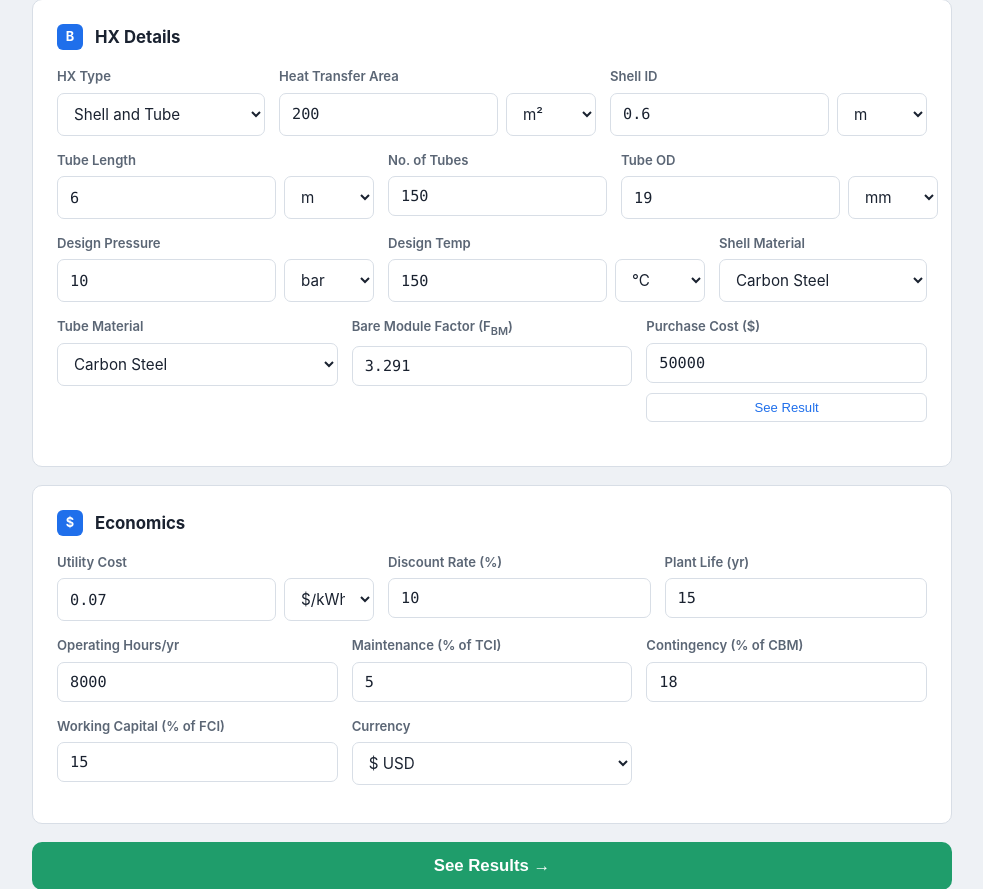
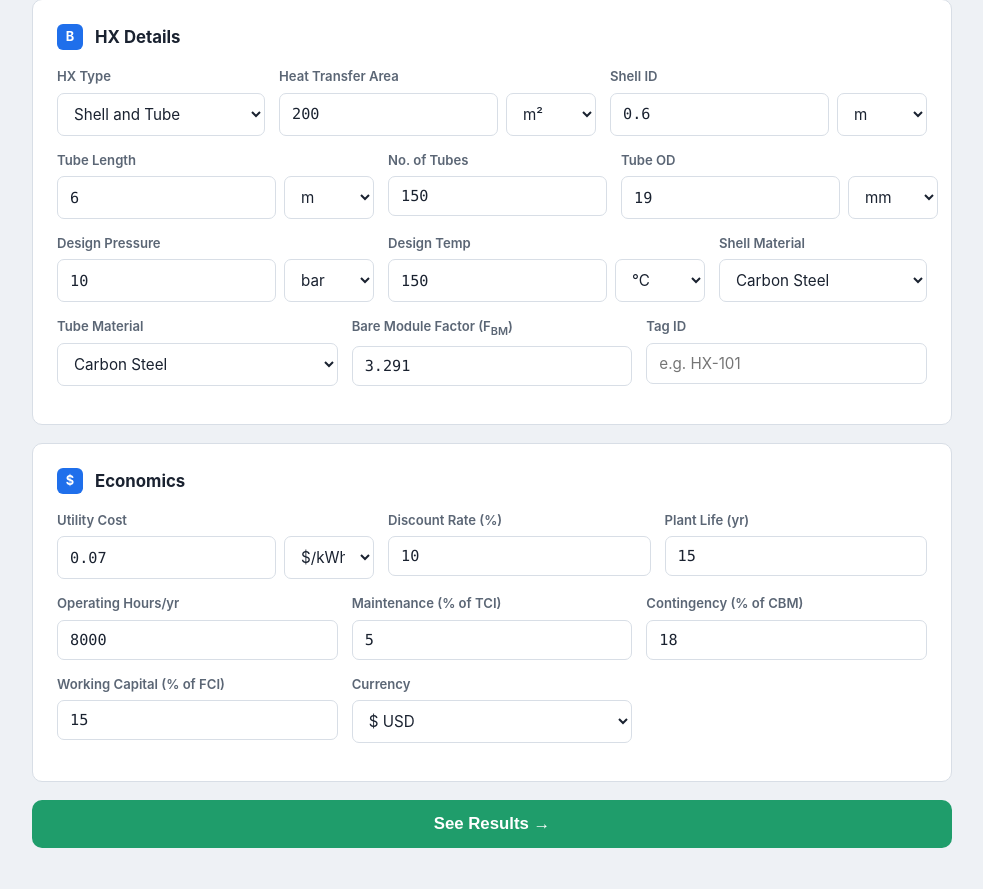
Before and after one commit to The-PSI-Lab/samavesh, a Flask app: page /analysis/1 in a window 1280 px wide. Shown: the part 274-1163 px from the top of the page, without its empty margins (148-1131 px from the left). Run offline with Flask 3, Linux system fonts and the light colour scheme.

Commit message:
Remove purchase cost from HX details, add Tag ID field

```diff
--- a/templates/analysis.html
+++ b/templates/analysis.html
@@ -122,11 +122,9 @@
             <label>Bare Module Factor (F<sub>BM</sub>)</label>
             <input type="number" step="any" name="bare_module_factor" value="3.291">
           </div>
-          <div class="field" id="purchase-cost-field">
-            <label>Purchase Cost ($)</label>
-            <input type="number" step="any" name="purchase_cost" value="50000" id="purchase-cost-input">
-            <button type="button" class="btn-ghost-sm" onclick="calcPurchaseCost()" style="margin-top:4px;">See Result</button>
-            <span id="purchase-result" style="font-size:0.82rem;color:var(--green);font-weight:600;"></span>
+          <div class="field">
+            <label>Tag ID</label>
+            <input type="text" name="tag_id" placeholder="e.g. HX-101">
           </div>
         </div>
       </div>
@@ -198,15 +196,5 @@
     <img src="{{ url_for('static', filename='images/psi-lab-logo.png') }}" alt="PSI Lab" class="footer-logo">
     <small>&copy; 2026 The PSI Lab, IIT Kharagpur</small>
   </footer>
-
-  <script>
-    function calcPurchaseCost() {
-      var pc = parseFloat(document.getElementById("purchase-cost-input").value) || 0;
-      var bm = parseFloat(document.querySelector("[name=bare_module_factor]").value) || 3.291;
-      var result = pc * bm;
-      document.getElementById("purchase-result").textContent =
-        "$" + pc.toLocaleString() + " × " + bm.toFixed(3) + " = $" + Math.round(result).toLocaleString();
-    }
-  </script>
 </body>
 </html>
```
